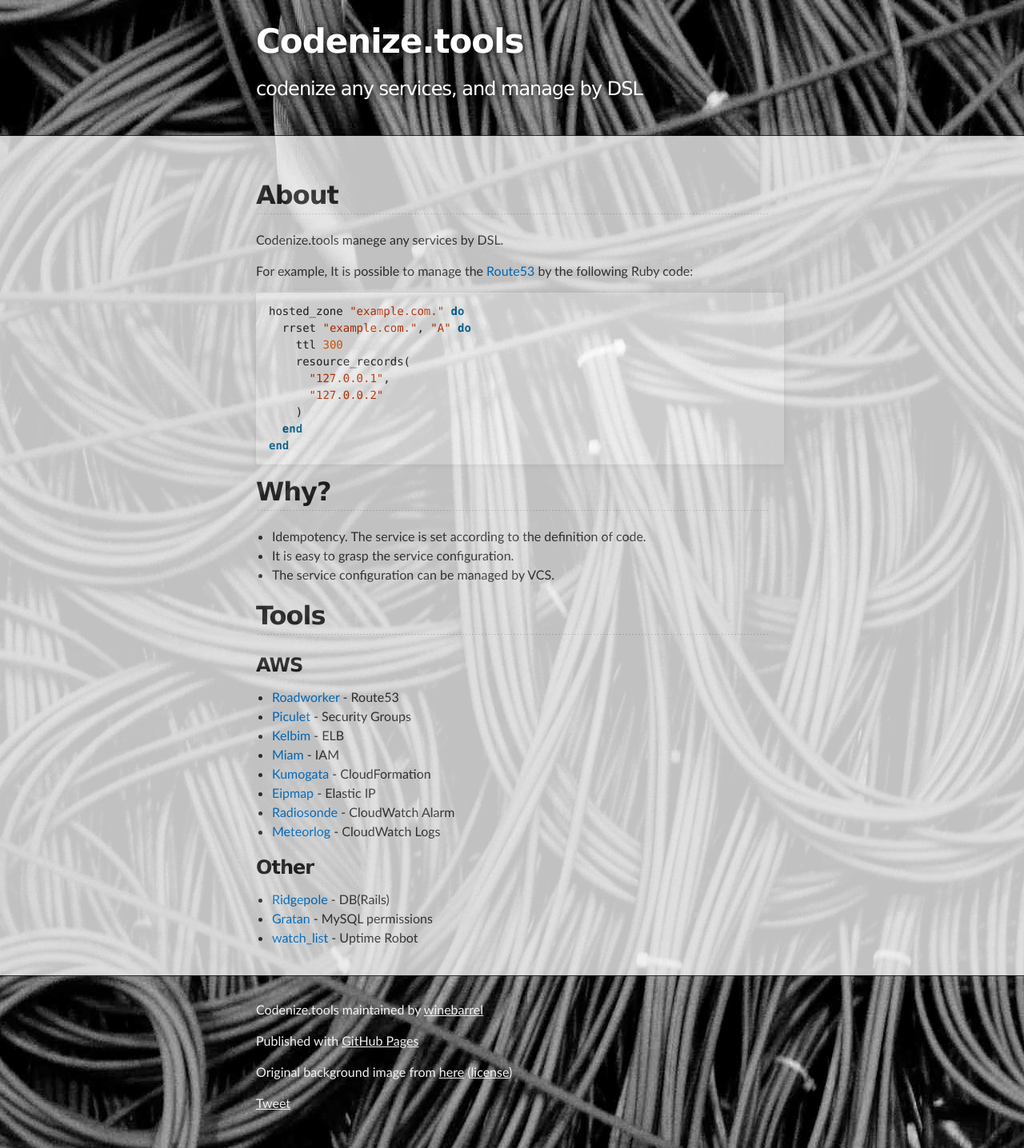
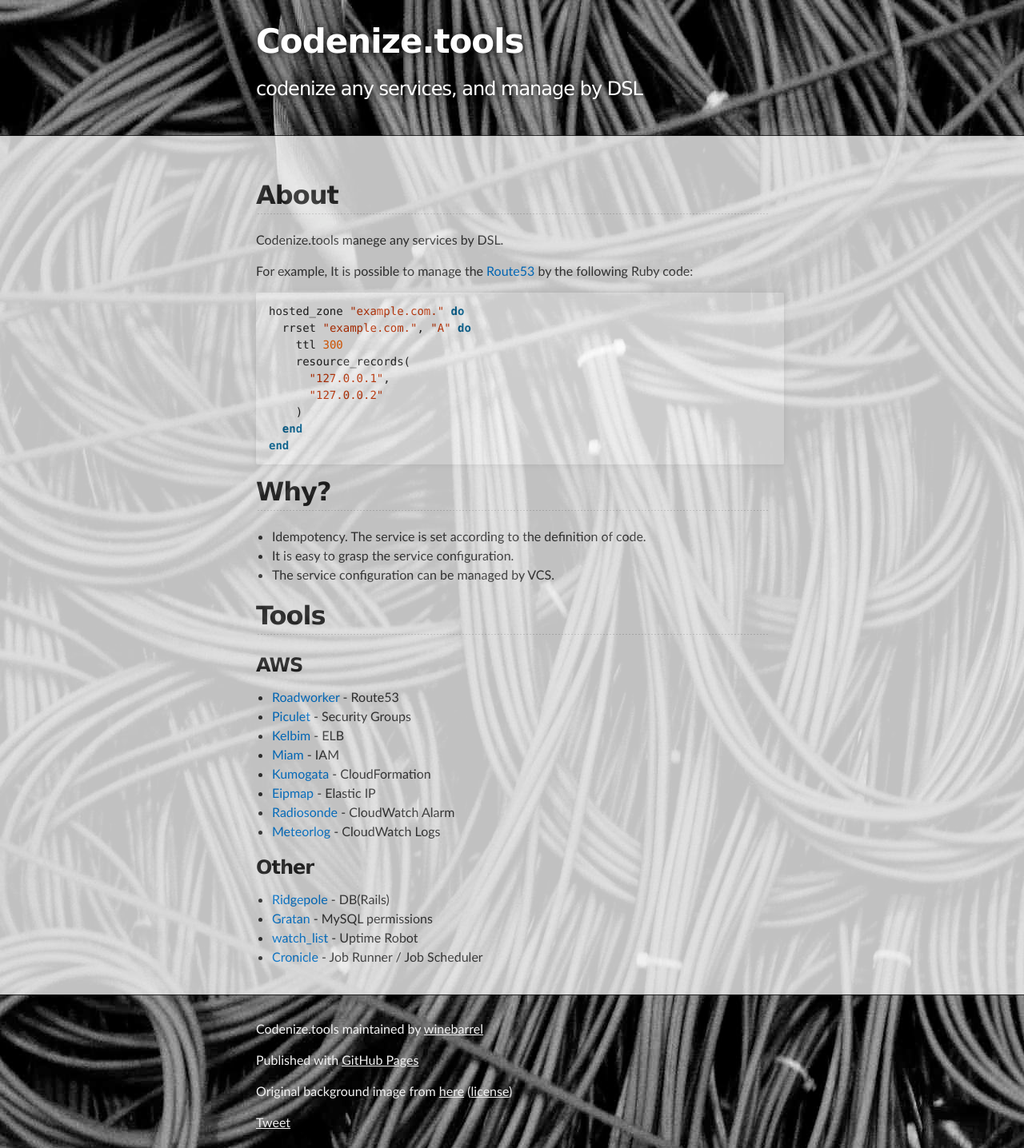
Before and after one commit to codenize-tools/codenize.tools, a Jekyll site: the page built from index.md, in a window 1280 px wide. Shown: the whole page at 80% size. Built offline with Jekyll 4.4.1, drawn with Linux system fonts in a browser that asks for light colours; comment, search, counter and statistics services are not loaded.

Commit message:
Add cronicle

```diff
--- a/index.md
+++ b/index.md
@@ -40,3 +40,4 @@ end
 - [Ridgepole](http://ridgepole.codenize.tools/) - DB(Rails)
 - [Gratan](http://gratan.codenize.tools/) - MySQL permissions
 - [watch_list](http://watch_list.codenize.tools/) - Uptime Robot
+- [Cronicle](http://cronicle.codenize.tools/) - Job Runner / Job Scheduler
```
